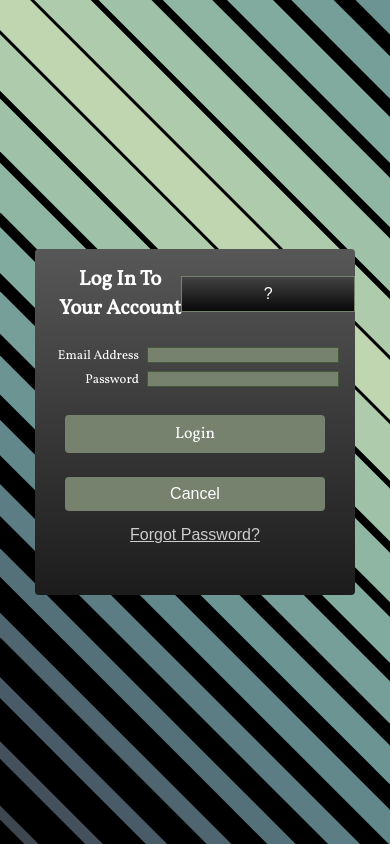
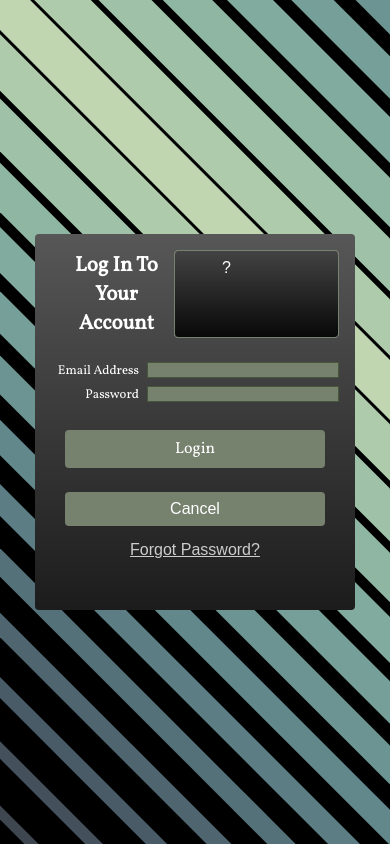
Before and after one commit to paul172v/duke-of-gordon-menu-interface--frontend, a React (Vite) app: page /login in a window 390 px wide. Built offline with nearby package versions, Linux system fonts and the light colour scheme.

Commit message:
added tooltip in login to show demo accounts

```diff
--- a/src/components/authentication/login/Login.module.scss
+++ b/src/components/authentication/login/Login.module.scss
@@ -172,16 +172,6 @@
 
 .btn-tooltip-mobile {
   display: none;
-  z-index: 9999;
-  color: $color-font-primary;
-  border: 1px solid $color-primary;
-  @include gradient-box-tooltip--static;
-  padding: 1rem 2rem;
-  font-size: 2rem;
-  display: grid;
-  grid-template-columns: 2fr 1fr;
-  grid-template-rows: 1fr 1fr 1fr;
-  gap: 1rem 3rem;
 }
 
 @media (max-width: 800px) {
@@ -191,6 +181,26 @@
 
   .btn-tooltip-mobile {
     display: block;
+    z-index: 9999;
+    color: $color-font-primary;
+    border: 1px solid $color-primary;
+    @include gradient-box-tooltip--static;
+    border-radius: 4px;
+    padding: 1rem 2rem;
+    font-size: 2rem;
+    display: grid;
+    grid-template-columns: 2fr 1fr;
+    grid-template-rows: 1fr 1fr 1fr;
+    gap: 1rem 3rem;
+    -webkit-border-radius: 4px;
+    -moz-border-radius: 4px;
+    -ms-border-radius: 4px;
+    -o-border-radius: 4px;
+    margin-right: 2rem;
+  }
+
+  .heading-wrapper h2 {
+    margin-left: 2rem;
   }
 }
 
```
